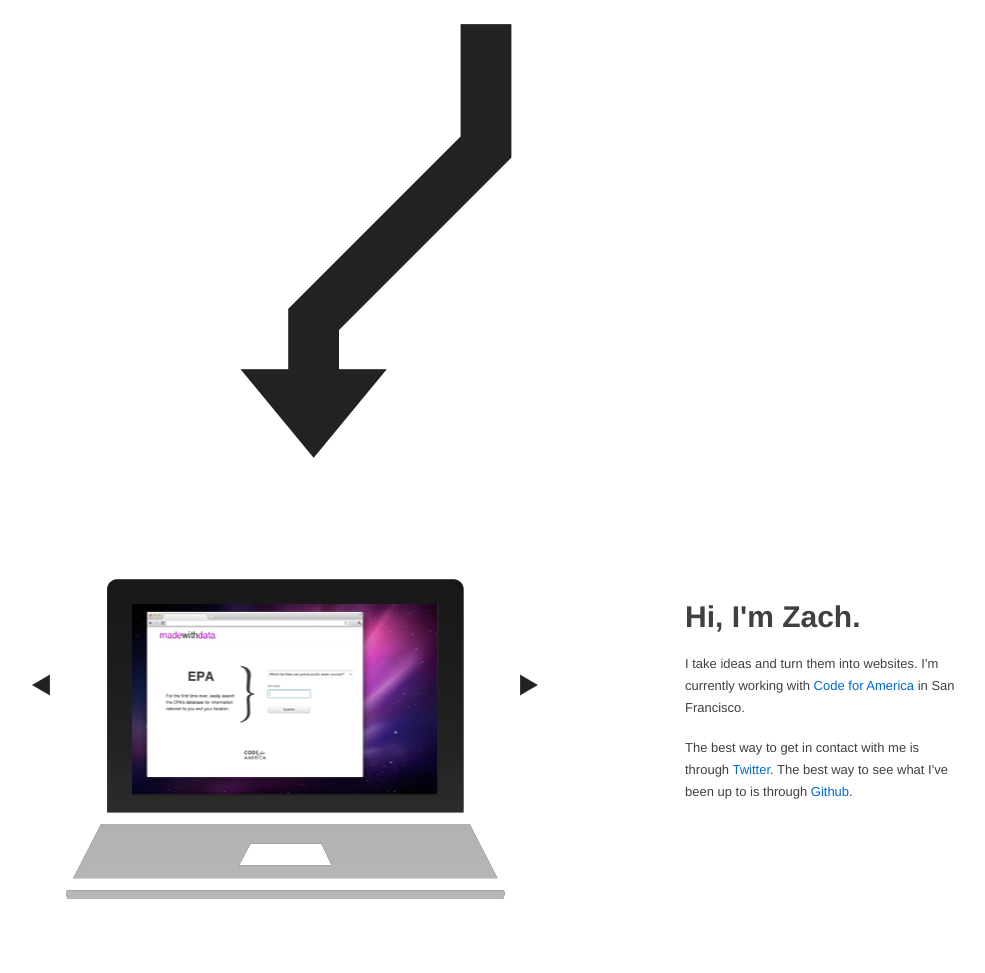
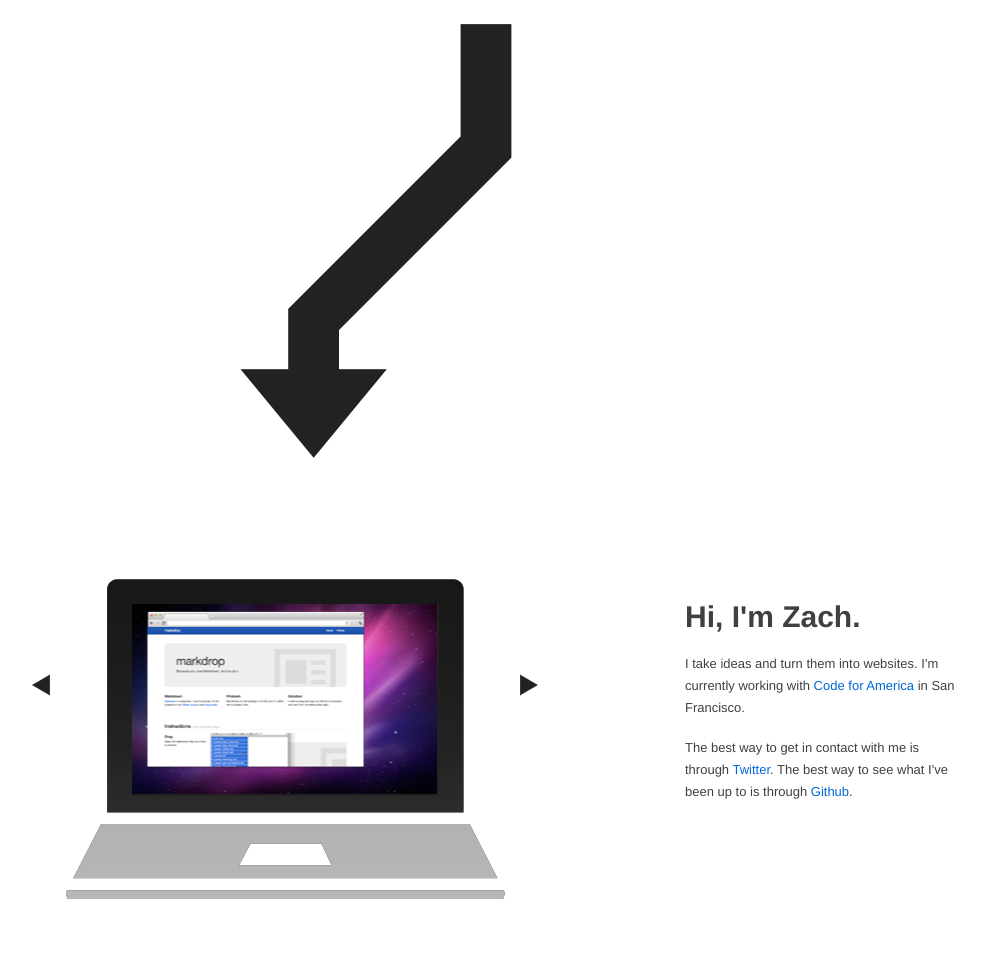
Before and after one commit to zachwill/old, a Flask app: page / in a window 1280 px wide. Shown: the part 641-1614 px from the top of the page, without its empty margins (145-1130 px from the left). Run offline with Flask 2, Linux system fonts and the light colour scheme; some libraries are stand-ins or nearby versions.

Commit message:
Add markdrop site image

```diff
--- a/static/css/main.css
+++ b/static/css/main.css
@@ -7,6 +7,7 @@ body{margin-top:60px;}body:after{content:url(/static/img/idea_yellow.png);displa
 .path{background:url(/static/img/shuffle.png) no-repeat 222px bottom;height:500px;margin-top:80px;}
 .mac{background:url(/static/img/macbook.png) no-repeat center center;height:400px;}
 .slides{background:#222;height:192px;margin-left:107px;margin-top:87px;width:307px;}.slides div{height:190px;width:305px;}
+.slides .markdrop{background:url(/static/img/sites/markdrop.png) #222222 no-repeat center center;}
 .slides .madewithdata{background:url(/static/img/sites/madewithdata.png) #222222 no-repeat center center;}
 .slides .abhi_ipsum{background:url(/static/img/sites/abhi_ipsum.png) #222222 no-repeat center center;}
 .slides .holycatchphrase{background:url(/static/img/sites/holycatchphrase.png) #222222 no-repeat center center;}
--- a/static/css/main.less
+++ b/static/css/main.less
@@ -50,6 +50,9 @@ body{
     div{
         height: 190px;
         width: 305px;
+    }
+    .markdrop{
+        background: url(/static/img/sites/markdrop.png) #222 no-repeat center center;
     }
     .madewithdata{
         background: url(/static/img/sites/madewithdata.png) #222 no-repeat center center;
--- a/templates/home.html
+++ b/templates/home.html
@@ -19,6 +19,9 @@
           <a href="#" class="next">Next</a>
         </div>
         <div class="slides">
+          <a href="http://www.markdrop.com">
+            <div class="markdrop"></div>
+          </a>
           <a href="http://www.madewithdata.com">
             <div class="madewithdata"></div>
           </a>
```
Also changed, not shown: static/img/sites/markdrop.png (added).
